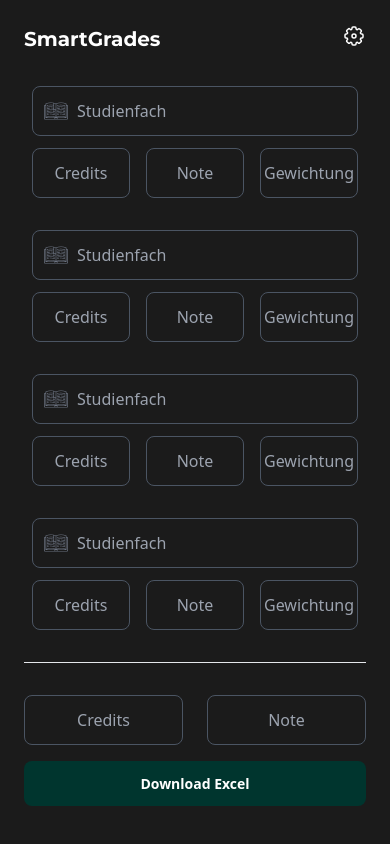
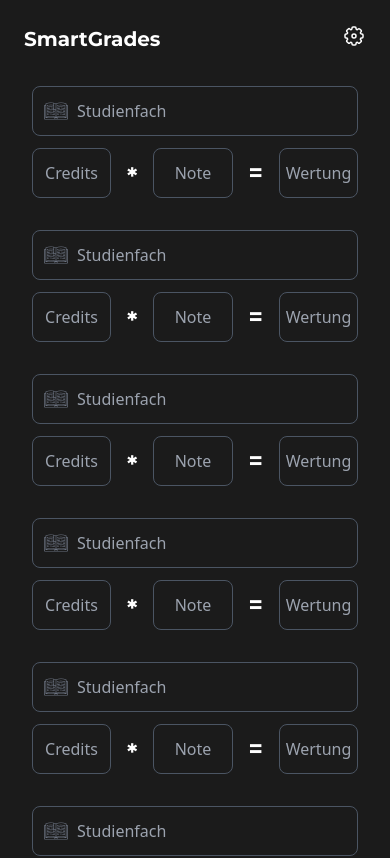
Before and after one commit to Smart-Grades/simple-grades, a Nuxt app: page /dashboard in a window 390 px wide. Shown: the top 858 px of the page. Built offline with nearby package versions, Linux system fonts and the light colour scheme; a web font is replaced by a local one.

Commit message:
feat: added responsiveness for the dashboard

```diff
--- a/components/Table.vue
+++ b/components/Table.vue
@@ -1,8 +1,8 @@
 <template>
   <div class="px-8 mb-8">
     <!-- TABLE -->
-    <div class="">
-      <div class="space-y-3">
+    <div class="md:mt-16">
+      <div class="space-y-3 md:space-y-0 md:flex md:justify-center md:gap-10 lg:gap-16">
         <div class="flex items-center">
           <span class="absolute">
             <img src="/assets/img/book.svg" class="w-6 h-6 mx-3" alt="">
@@ -12,10 +12,12 @@
         </div>
 
 
-        <div class="flex justify-between gap-4">
+        <div class="flex justify-between items-center gap-4 md:gap-10 lg:gap-16">
           <input class="block w-full py-3 border rounded-lg bg-transparent text-center text-gray-300 border-gray-600 focus:border-fom focus:border-fom focus:ring-fom focus:outline-none focus:ring focus:ring-opacity-40" placeholder="Credits" type="text" readonly>
+          <span class="font-main font-bold text-white text-2xl mt-2">*</span>
           <input class="block w-full py-3 border rounded-lg bg-transparent text-center text-gray-300 border-gray-600 focus:border-fom focus:border-fom focus:ring-fom focus:outline-none focus:ring focus:ring-opacity-40" placeholder="Note" type="text">
-          <input class="block w-full py-3 border rounded-lg bg-transparent text-center text-gray-300 border-gray-600 focus:border-fom focus:border-fom focus:ring-fom focus:outline-none focus:ring focus:ring-opacity-40" placeholder="Gewichtung" type="text" readonly>
+          <span class="font-main font-bold text-white text-2xl">=</span>
+          <input class="block w-full py-3 border rounded-lg bg-transparent text-center text-gray-300 border-gray-600 focus:border-fom focus:border-fom focus:ring-fom focus:outline-none focus:ring focus:ring-opacity-40" placeholder="Wertung" type="text" readonly>
         </div>
       </div>
     </div>
--- a/components/TableResult.vue
+++ b/components/TableResult.vue
@@ -1,12 +1,14 @@
 <template>
-  <div class="px-6">
+  <div class="px-6 xl:px-20 pb-16">
     <p class="border-t-[1px] w-full"></p>
 
-    <div class="mt-8 flex justify-between gap-6">
-      <input class="block w-full py-3 border rounded-lg bg-transparent text-center text-gray-300 border-gray-600 focus:border-fom focus:border-fom focus:ring-fom focus:outline-none focus:ring focus:ring-opacity-40" placeholder="Credits" type="text" readonly>
-      <input class="block w-full py-3 border rounded-lg bg-transparent text-center text-gray-300 border-gray-600 focus:border-fom focus:border-fom focus:ring-fom focus:outline-none focus:ring focus:ring-opacity-40" placeholder="Note" type="text" readonly>
+    <div class="md:flex md:justify-center md:items-center md:space-x-6 lg:space-x-14">
+      <div class="mt-8 flex justify-between gap-6 lg:gap-14">
+        <input class="block w-full py-3 border rounded-lg bg-transparent text-center text-gray-300 border-gray-600 focus:border-fom focus:border-fom focus:ring-fom focus:outline-none focus:ring focus:ring-opacity-40" placeholder="Credits" type="text" readonly>
+        <input class="block w-full py-3 border rounded-lg bg-transparent text-center text-gray-300 border-gray-600 focus:border-fom focus:border-fom focus:ring-fom focus:outline-none focus:ring focus:ring-opacity-40" placeholder="Note" type="text" readonly>
+      </div>
+
+      <button class="mt-4 py-4 w-full bg-fom rounded-lg text-white font-bold cusor-pointer text-sm md:mt-8 md:w-[179px]">Download Excel</button>
     </div>
-
-    <button class="mt-4 py-3 w-full bg-fom rounded-lg text-white font-bold cursor-pointer text-sm">Download Excel</button>
   </div>
 </template>
--- a/pages/dashboard.vue
+++ b/pages/dashboard.vue
@@ -1,7 +1,10 @@
 <template>
   <div>
-    <div class="h-screen bg-dark">
+    <div class="h-full bg-dark">
       <TableNav />
+      <Table />
+      <Table />
+      <Table />
       <Table />
       <Table />
       <Table />
```
Also changed, not shown: 1 other file (tests, documents, lock files or other folders).
